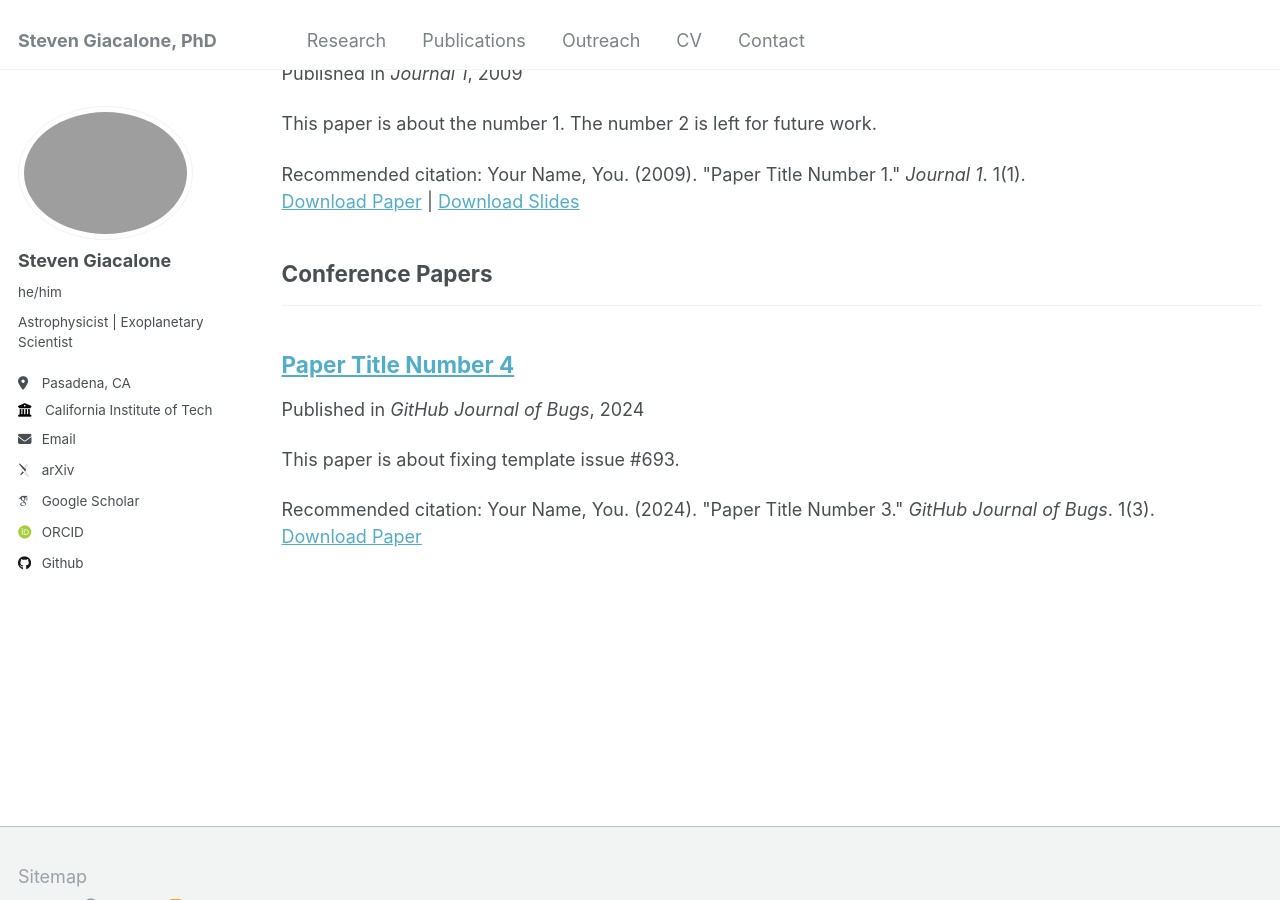
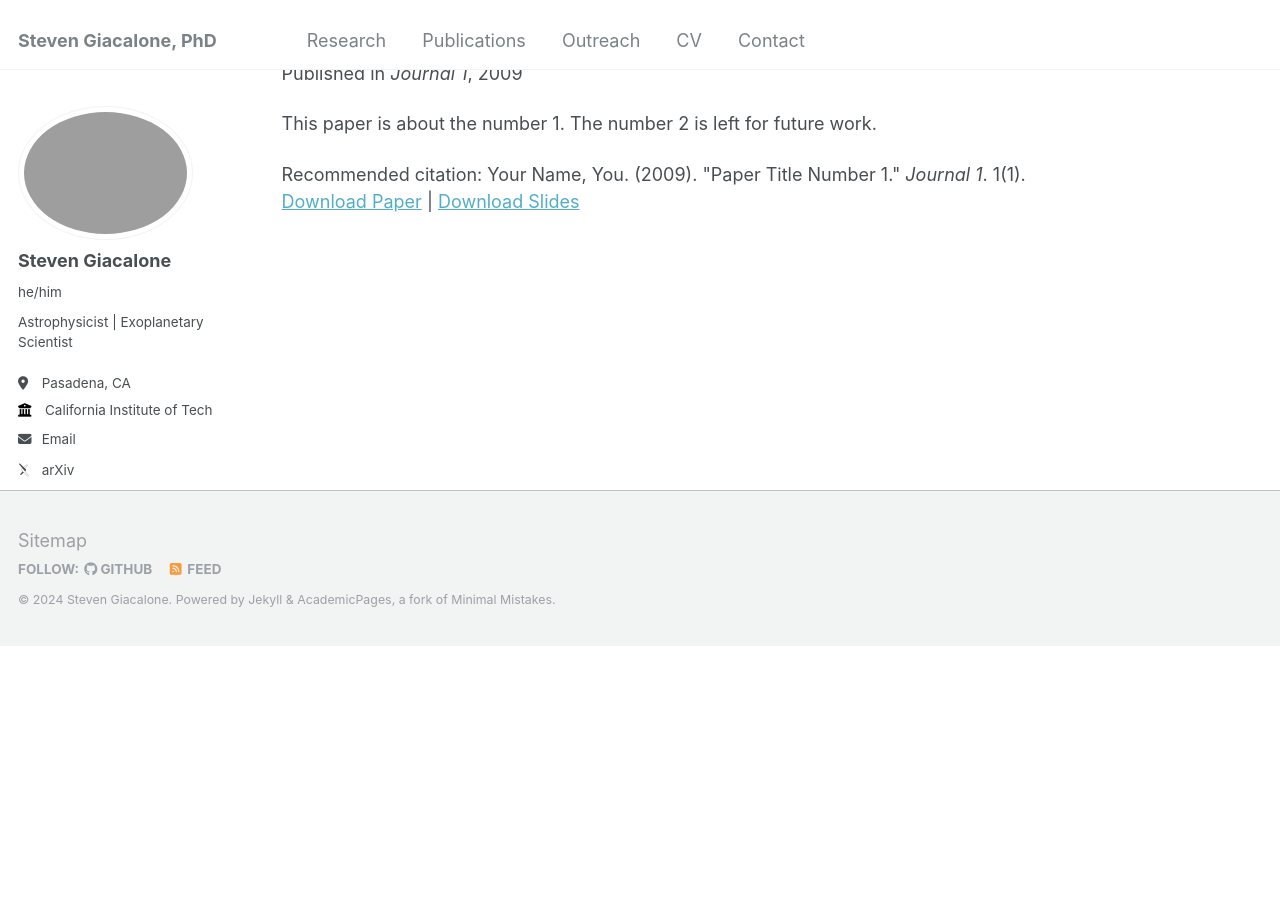
Before and after one commit to stevengiacalone/stevengiacalone.github.io, a Jekyll site: the page built from _pages/publications.html, in a window 1280 px wide and 900 px high, scrolled down 813 px. Built offline with Jekyll 4.4.1, drawn with Linux system fonts in a browser that asks for light colours; some web fonts are replaced; after the commit the page ends 1458 px from its top, so only the background shows below that; some of the changed text lies outside the part shown.

Commit message:
Update _config.yml

```diff
--- a/_config.yml
+++ b/_config.yml
@@ -85,12 +85,8 @@ author:
 
 # Publication Category - The following the list of publication categories and their headings
 publication_category:
-  books:
-    title: 'Books'
   manuscripts:
-    title: 'Journal Articles'
-  conferences:
-    title: 'Conference Papers'
+    title: 'Leading-Author Papers'
 
 # Site Settings
 teaser                   :  # filename of teaser fallback teaser image placed in /images/, .e.g. "500x300.png"
```
